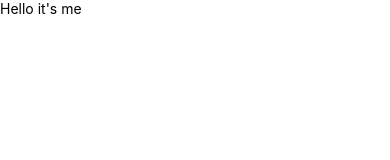
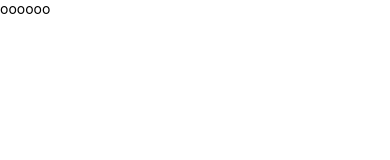
Before and after one commit to ipanasenko/realworld, a React Native app: screen / in a window 390 px wide. Shown: the top 160 px of the page. Built offline with nearby package versions, Linux system fonts and the light colour scheme.

Commit message:
react-native-navigation

```diff
--- a/App.tsx
+++ b/App.tsx
@@ -1,10 +1,10 @@
 import React from 'react';
-import {StyleSheet, Text, View} from 'react-native';
+import { StyleSheet, Text, View } from 'react-native';
 
 function App(): JSX.Element {
   return (
     <View>
-      <Text>Hello it's me</Text>
+      <Text>oooooo</Text>
     </View>
   );
 }
--- a/package.json
+++ b/package.json
@@ -11,7 +11,8 @@
   },
   "dependencies": {
     "react": "18.2.0",
-    "react-native": "0.72.4"
+    "react-native": "0.72.4",
+    "react-native-navigation": "^7.37.0"
   },
   "devDependencies": {
     "@babel/core": "^7.20.0",
```
Also changed, not shown: index.js (+11 -7 lines), 8 other files (tests, documents, lock files or other folders).
